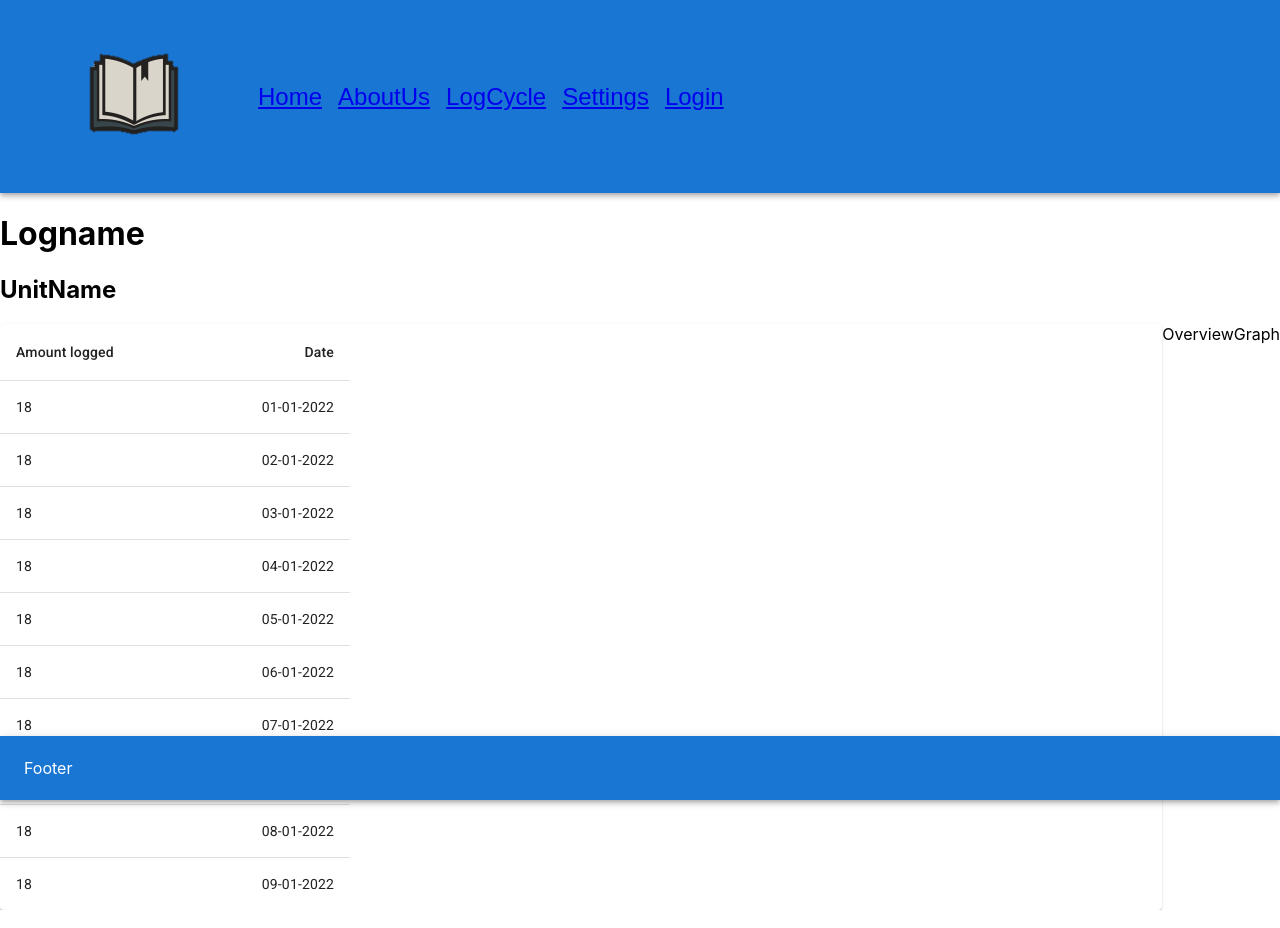
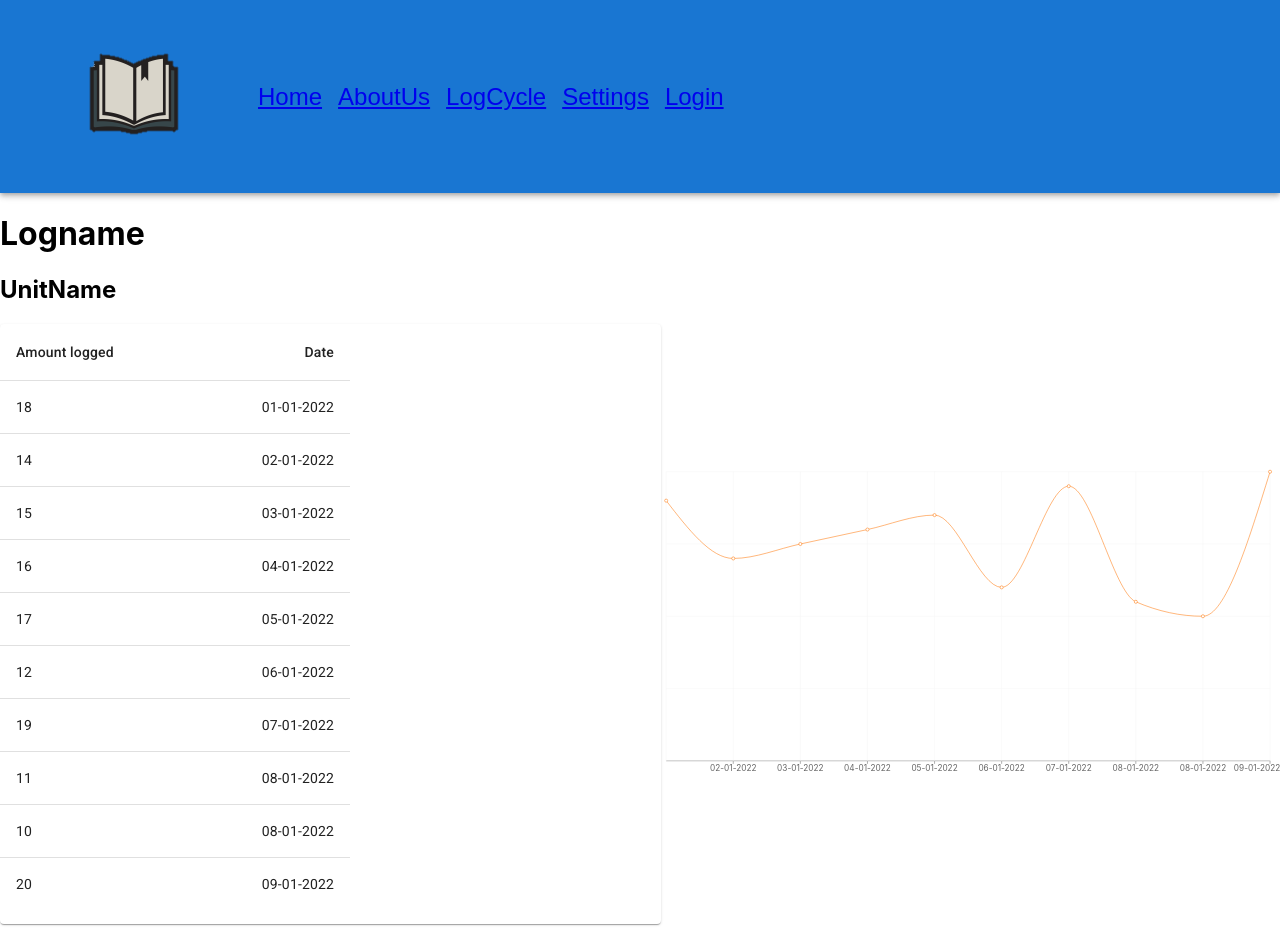
Before and after one commit to Fiedler12/OpenLogWebApp, a React (Create React App) app: page /log-overview in a window 1280 px wide. Built offline with nearby package versions, Linux system fonts and the light colour scheme.

Commit message:
overview update

```diff
--- a/package.json
+++ b/package.json
@@ -20,6 +20,7 @@
     "react-router-dom": "^6.2.2",
     "react-scripts": "^5.0.0",
     "react-table": "^7.7.0",
+    "recharts": "^2.1.9",
     "typescript": "^4.6.2",
     "web-vitals": "^2.1.4"
   },
--- a/src/components/OverviewGraph.tsx
+++ b/src/components/OverviewGraph.tsx
@@ -1,7 +1,40 @@
 import React from 'react'
+import { CartesianGrid, LineChart, Line, XAxis } from 'recharts';
+
+function createData(
+    id: number,
+    amount: number,
+    date: string
+) {
+    return { id, amount, date };
+}
+
+const data = [
+    createData(3, 18, "01-01-2022"),
+    createData(3, 14, "02-01-2022"),
+    createData(3, 15, "03-01-2022"),
+    createData(3, 16, "04-01-2022"),
+    createData(3, 17, "05-01-2022"),
+    createData(3, 12, "06-01-2022"),
+    createData(3, 19, "07-01-2022"),
+    createData(3, 11, "08-01-2022"),
+    createData(3, 10, "08-01-2022"),
+    createData(3, 20, "09-01-2022"),
+]
+
 
 export const OverviewGraph = () => {
-  return (
-    <div>OverviewGraph</div>
+    return (
+        <LineChart
+            width={1200}
+            height={600}
+            data={data}
+            margin={{ top: 5, right: 20, left: 10, bottom: 5 }}
+        >
+            <XAxis dataKey="date" />
+            <CartesianGrid stroke="#f5f5f5" />
+            <Line type="monotone" dataKey="amount" stroke="#ff7300" yAxisId={0} />
+        </LineChart>
+
   )
 }
--- a/src/components/OverviewTable.tsx
+++ b/src/components/OverviewTable.tsx
@@ -17,15 +17,15 @@ function createData(
 
 const rows = [
     createData(3, 18, "01-01-2022"),
-    createData(3, 18, "02-01-2022"),
-    createData(3, 18, "03-01-2022"),
-    createData(3, 18, "04-01-2022"),
-    createData(3, 18, "05-01-2022"),
-    createData(3, 18, "06-01-2022"),
-    createData(3, 18, "07-01-2022"),
-    createData(3, 18, "08-01-2022"),
-    createData(3, 18, "08-01-2022"),
-    createData(3, 18, "09-01-2022"),
+    createData(3, 14, "02-01-2022"),
+    createData(3, 15, "03-01-2022"),
+    createData(3, 16, "04-01-2022"),
+    createData(3, 17, "05-01-2022"),
+    createData(3, 12, "06-01-2022"),
+    createData(3, 19, "07-01-2022"),
+    createData(3, 11, "08-01-2022"),
+    createData(3, 10, "08-01-2022"),
+    createData(3, 20, "09-01-2022"),
 ];
 
 export default function OverviewTable() {
--- a/src/pages/Layout.tsx
+++ b/src/pages/Layout.tsx
@@ -8,7 +8,6 @@ export const Layout = () => {
       <>
     <NavBar></NavBar>
     <Outlet></Outlet>
-    <Footer></Footer>
     </>
   )
 }
```
Also changed, not shown: 1 other file (tests, documents, lock files or other folders).
